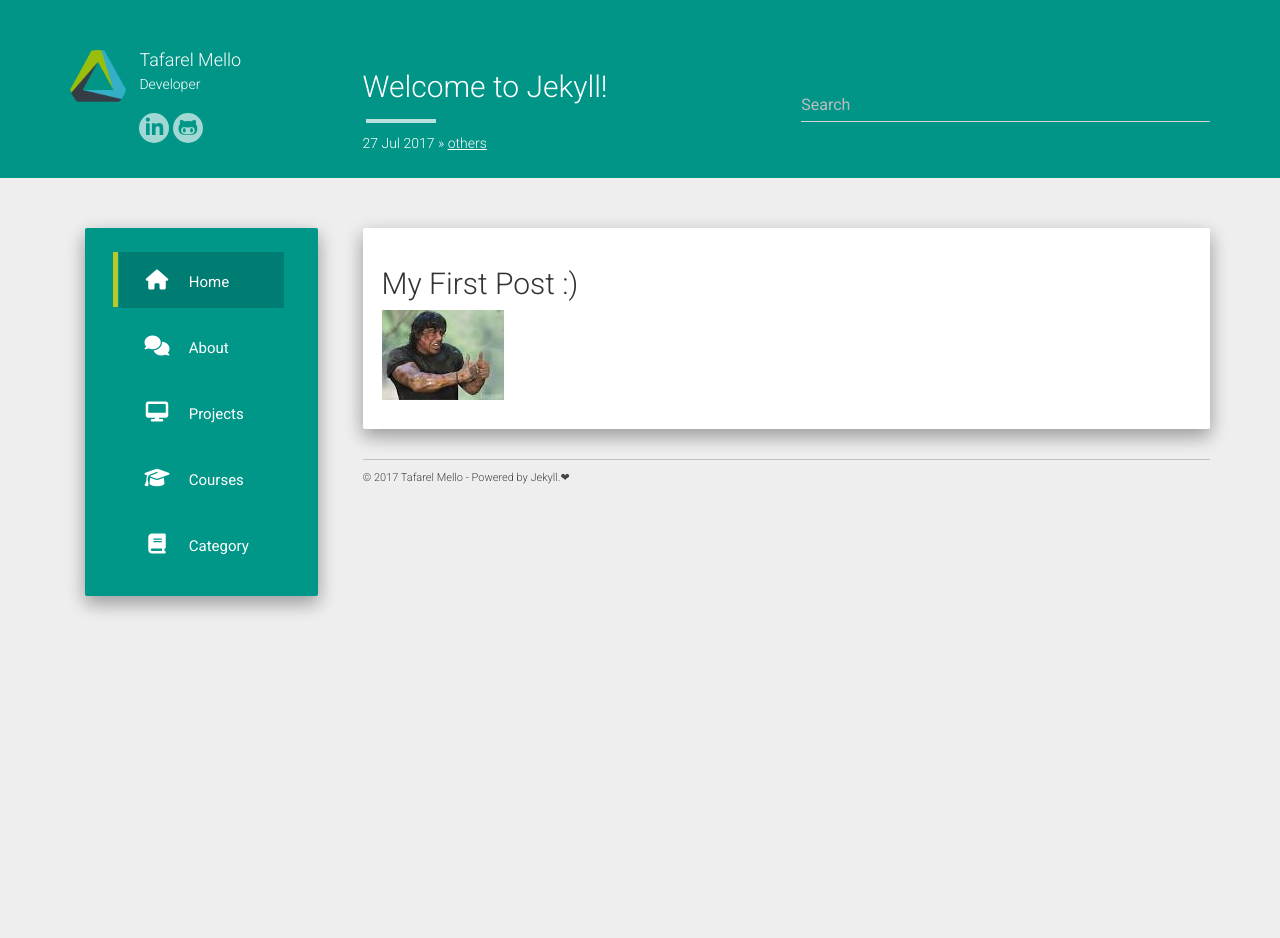
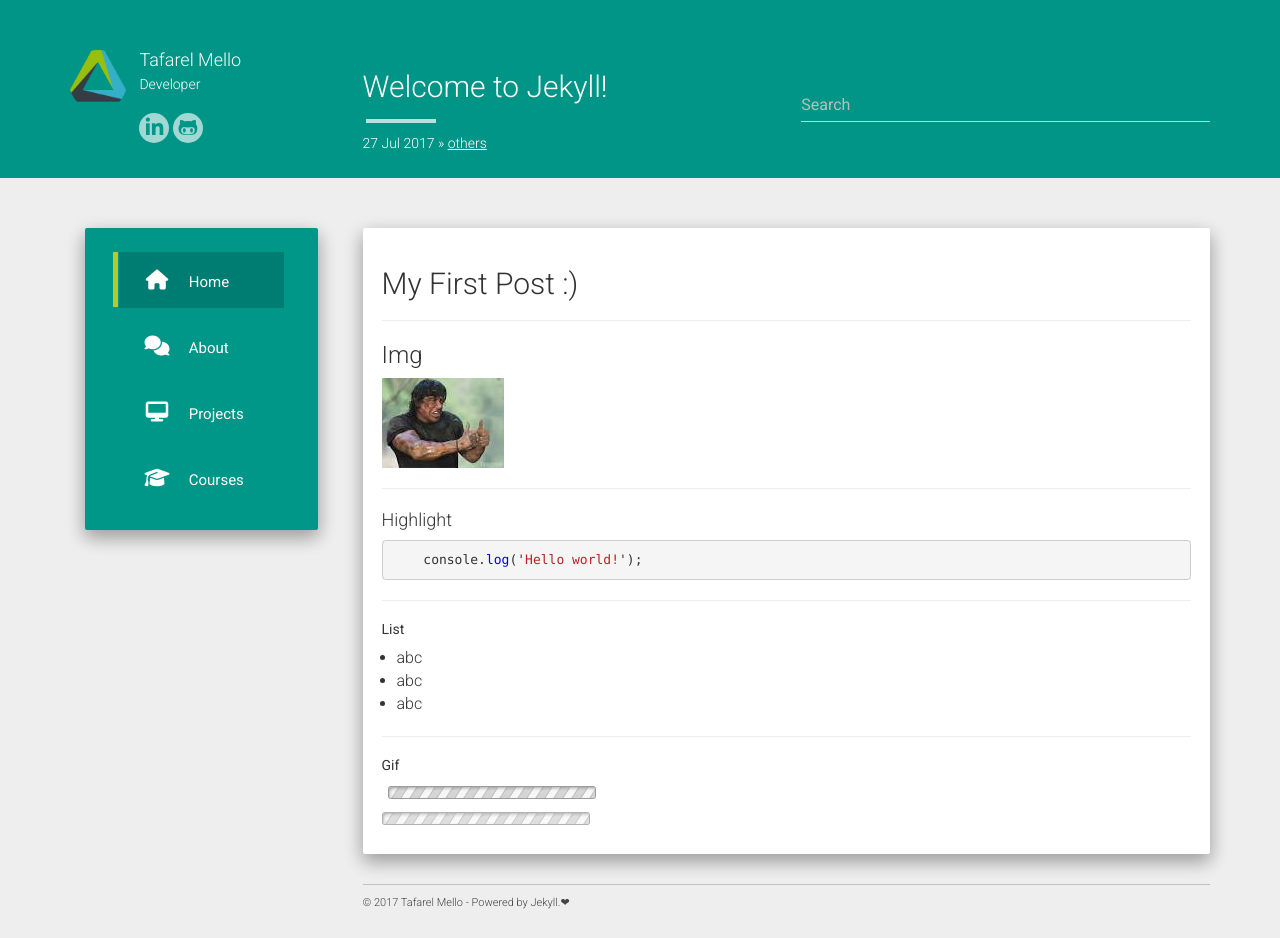
Before and after one commit to TafarelMello/tafarelmello.github.io, a Jekyll site: the page built from _posts/2017-07-27-first-post.md, in a window 1280 px wide. Built offline with Jekyll 4.4.1, drawn with Linux system fonts in a browser that asks for light colours; nearby versions of some CDN libraries; before the commit the page ends 900 px from its top, so only the background shows below that.

Commit message:
removendo category

```diff
--- a/_data/urls.json
+++ b/_data/urls.json
@@ -19,10 +19,5 @@
     "text": "Courses",
     "url": "/courses",
     "icon": "fa-graduation-cap"
-  },
-  {
-    "text": "Category",
-    "url": "/category/",
-    "icon": "fa-book"
   }
 ]
--- a/_includes/css.html
+++ b/_includes/css.html
@@ -20,5 +20,5 @@
 
 <script type="text/javascript">
   //loadingImage is relative to project dir
-  var tb_pathToImage = "{{ site.baseurl }}/static/img/loadingAnimation.gif";
+  var tb_pathToImage = "{{ site.baseurl }}/assets/img/loadingAnimation.gif";
 </script>
--- a/_posts/2017-07-27-first-post.md
+++ b/_posts/2017-07-27-first-post.md
@@ -6,4 +6,27 @@
 ---
 ## My First Post :)
 
+<hr/>
+### Img
+
 ![Joinha](../assets/img/posts/joinha.jpg)
+<hr/>
+
+#### Highlight
+{% highlight javascript %}
+    console.log('Hello world!');
+{% endhighlight %}
+
+<hr/>
+
+##### List
+- abc
+- abc
+- abc
+
+<hr/>
+
+##### Gif
+![](../assets/img/ajaxloadingbar.gif)
+
+![](../assets/img/loadingAnimation.gif)
```
